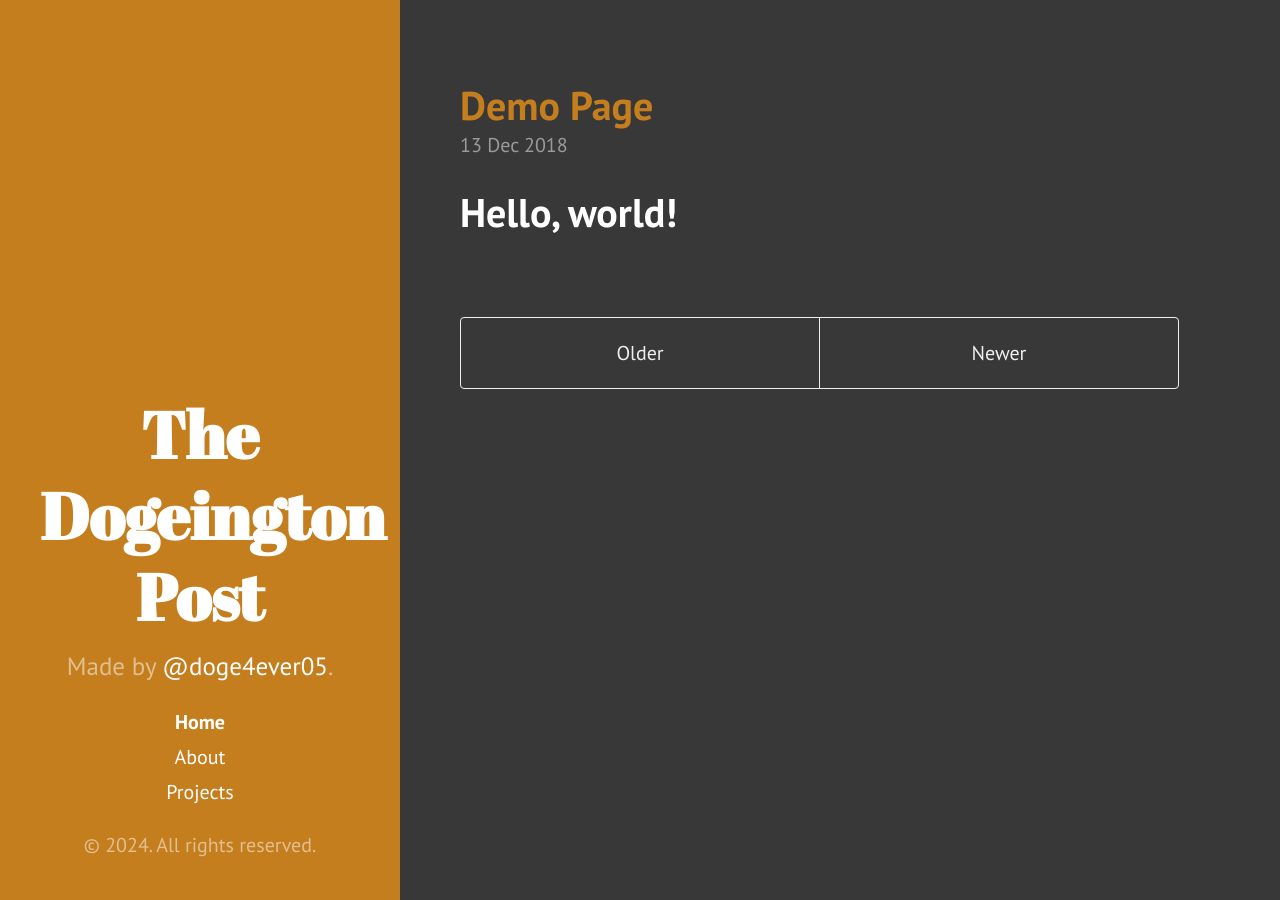
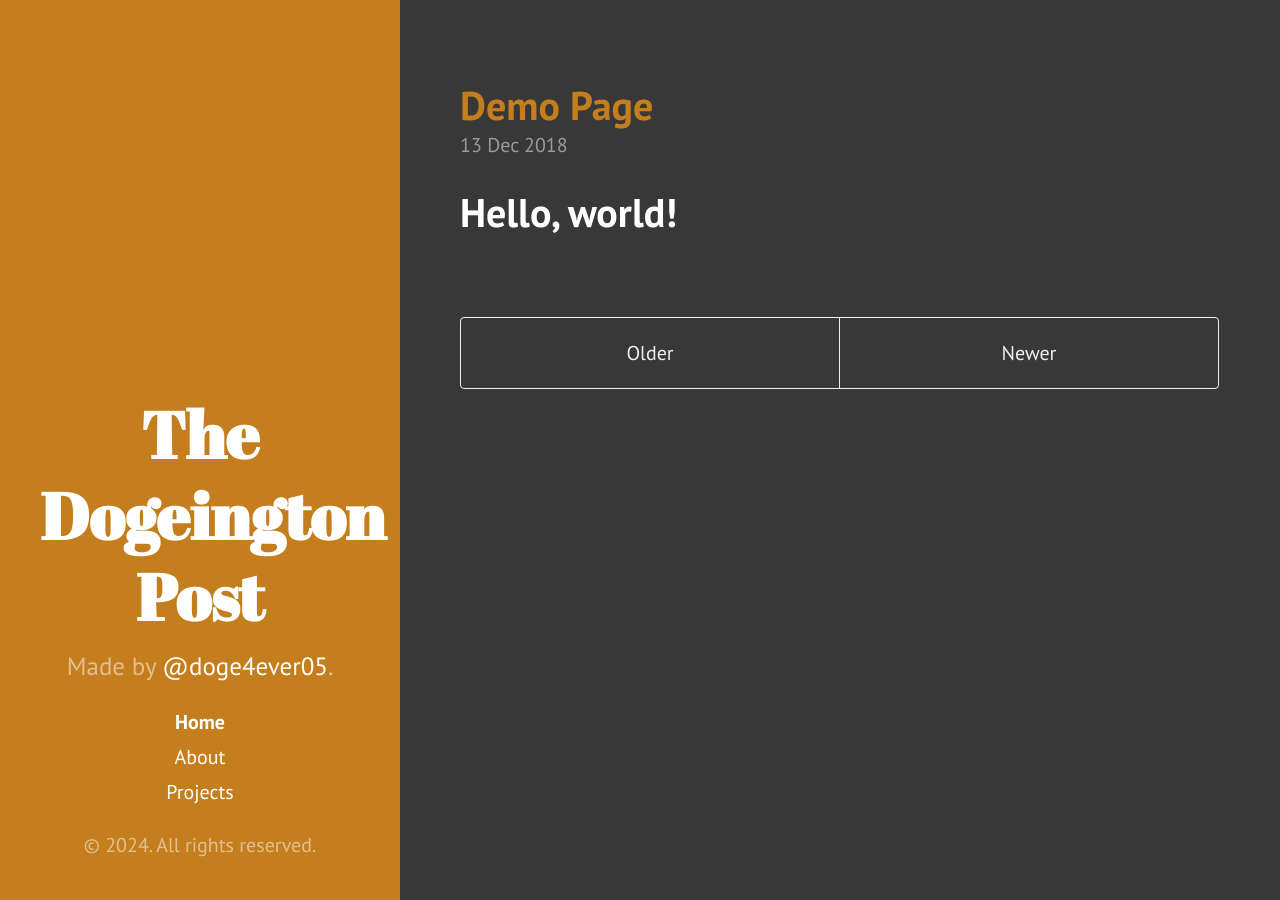
Before and after one commit to doge4ever05/doge4ever05.github.io, a Jekyll site: the page built from index.html, in a window 1280 px wide. Built offline with Jekyll 4.4.1, drawn with Linux system fonts in a browser that asks for light colours; the list of posts is cut into pages by our own code.

Commit message:
Update hyde.css

```diff
--- a/public/css/hyde.css
+++ b/public/css/hyde.css
@@ -128,7 +128,7 @@ a.sidebar-nav-item:focus {
 
 @media (min-width: 38em) {
   .content {
-    max-width: 38rem;
+    max-width: 48rem;
     margin-left: 22rem;
     margin-right: 2rem;
   }
@@ -137,7 +137,7 @@ a.sidebar-nav-item:focus {
 @media (min-width: 64em) {
   .content {
     margin-left: 22rem;
-    margin-right: 4rem;
+    margin-right: 2rem;
   }
 }
 
```
